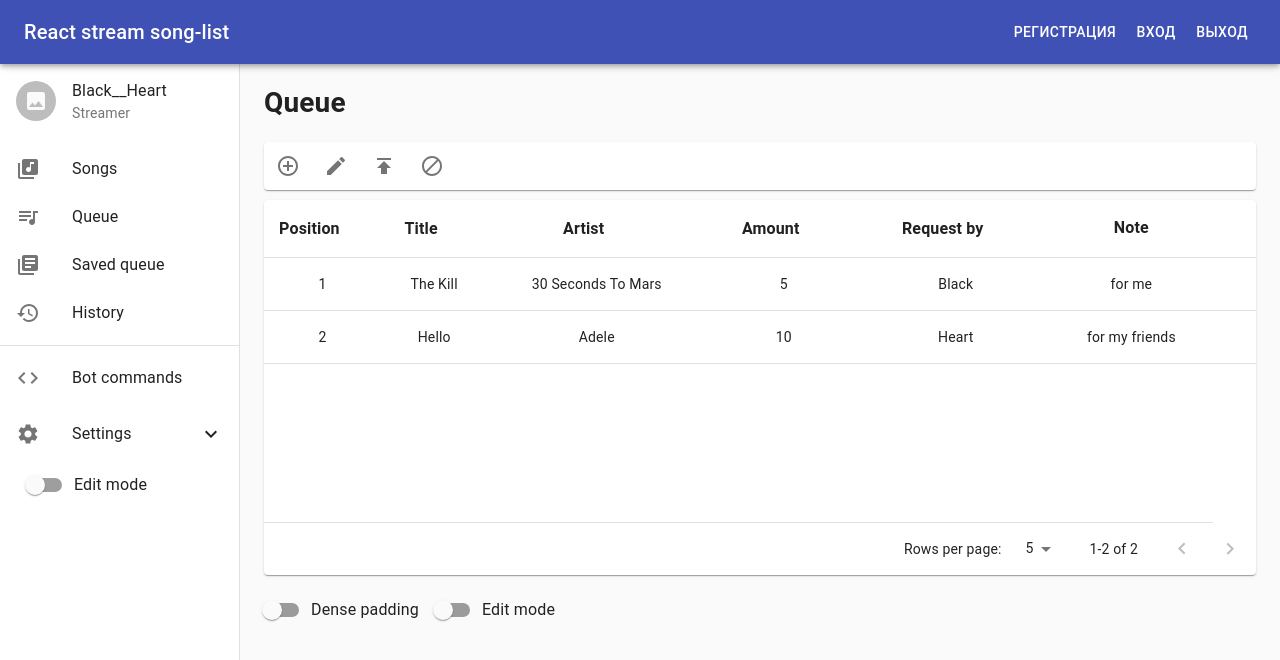
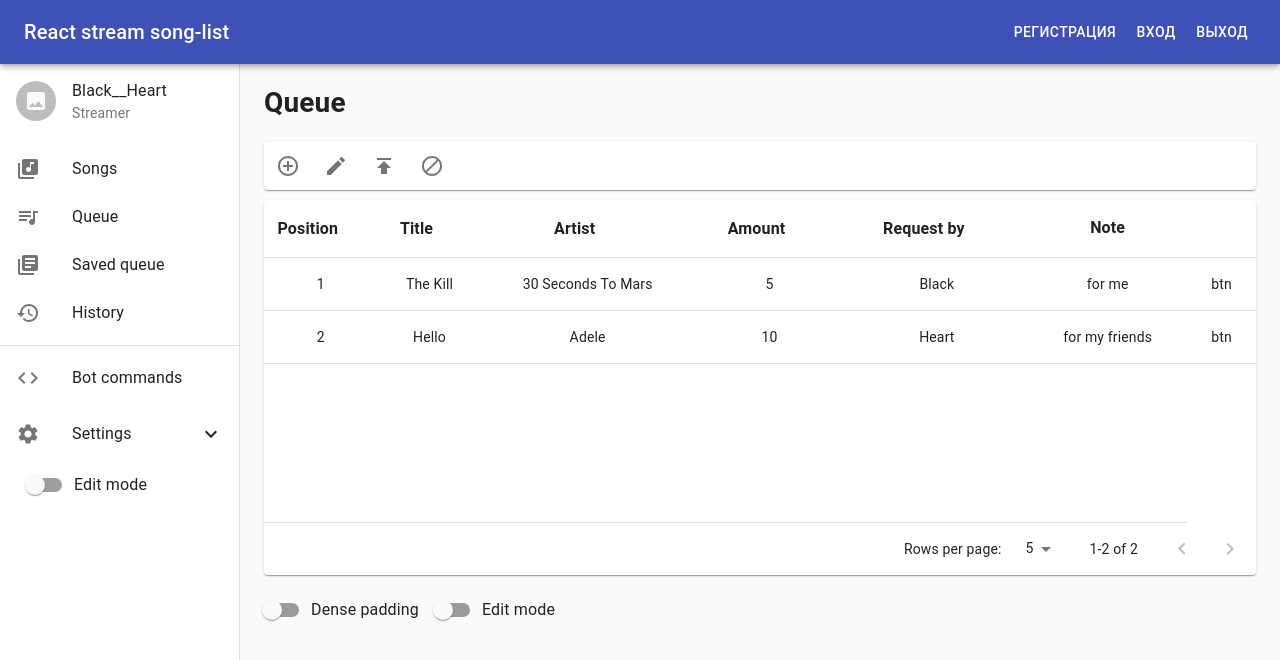
Before and after one commit to BlackHeart426/react-songlist, a React (Create React App) app: page /queue in a window 1280 px wide. Shown: the top 660 px of the page. Built offline with nearby package versions, Linux system fonts and the light colour scheme.

Commit message:
Add Func in Components

```diff
--- a/src/companents/TablePagination/ComponentTablePagination.js
+++ b/src/companents/TablePagination/ComponentTablePagination.js
@@ -17,6 +17,7 @@
 import {EditModeContext} from "../../contex/editMode/editNodeContext";
 import {EnhancedTableHead} from "./EnhancedTableHead";
 import {getComparator, stableSort} from "./stableSort";
+import {componentTags} from "./componentTags";
 
 
 
@@ -44,6 +45,7 @@
     },
 }));
 
+
 export default function ComponentTablePagination(props) {
     const classes = useStyles();
     const [order, setOrder] = React.useState('asc');
@@ -55,6 +57,7 @@
     const [rowsPerPage, setRowsPerPage] = React.useState(5);
     const {statusEditMode} = useContext(EditModeContext)
 
+
     /**
      * Сортировка
      */
@@ -63,6 +66,7 @@
         setOrder(isAsc ? 'desc' : 'asc');
         setOrderBy(property);
     };
+
 
     /**
      * Выбрать все
@@ -136,6 +140,7 @@
      */
     const emptyRows = rowsPerPage - Math.min(rowsPerPage, props.rowsData.length - page * rowsPerPage);
 
+
     return (
         <div className={classes.root}>
             <Paper className={classes.paper}>
@@ -190,37 +195,29 @@
 
                                             {/*TODO Переписать с типом элемента*/}
                                             { Object.keys(row).map((item, indexRow) => (
+
                                                 <TableCell align="center" key={indexRow}>
+
                                                     {
-                                                        row[item] == 'tag'
-                                                        ? <MusicNoteIcon/>
+                                                        row[item].type == 'tag'
+                                                        ? componentTags[row[item].name]
                                                         : <></>
                                                     }
                                                     {
-                                                        row[item] == 'btn' && statusEditMode
+                                                        row[item].type == 'btn' && statusEditMode
                                                         ? <Button
                                                             type="submit"
                                                             color="primary"
                                                             variant="outlined"
+                                                            onClick={() => row[item].handler(row.title)}
                                                         >
                                                             request
                                                         </Button>
                                                         : <></>
                                                     }
                                                     {
-                                                        row[item] != 'btn' &&  row[item] != 'tag'
+                                                        row[item].type != 'btn' &&  row[item].type != 'tag'
                                                         ? <> {row[item]} </>
-                                                        : <></>
-                                                    }
-                                                    {
-                                                        typeof row[item] === 'object'
-                                                        ? <Button
-                                                                type="submit"
-                                                                color="primary"
-                                                                variant="outlined"
-                                                            >
-                                                                row[item].title
-                                                            </Button>
                                                         : <></>
                                                     }
 
--- /dev/null
+++ b/src/companents/TablePagination/componentTags.js
@@ -0,0 +1,7 @@
+import MusicNoteIcon from "@material-ui/icons/MusicNote";
+import React from "react";
+
+
+export const componentTags = {
+    'Music' : <MusicNoteIcon/>
+}
--- a/src/page/Songs.js
+++ b/src/page/Songs.js
@@ -28,23 +28,14 @@
         marginTop: '10px'
     }
 
-    // function createData(title, artist, timesPlayed, lastPlayed, tag, action) {
-    //     return [
-    //         { name: 'title', value: title, type: 'text' },
-    //         { name: 'artist', value: artist, type: 'text' },
-    //         { name: 'timesPlayed', value: timesPlayed, type: 'text' },
-    //         { name: 'lastPlayed', value: lastPlayed, type: 'text' },
-    //         { name: 'tag', value: tag, type: 'tag' },
-    //         { name: 'action', value: action, type: 'btn', handler: requestHandler }
-    //     ]
-    // }
-    function requestHandler() {
-        console.log('request')
+
+    function requestHandler(id) {
+        console.log('request', id)
 
     }
 
-    function createData(title, artist, timesPlayed, lastPlayed, tag, action) {
-        return {title, artist, timesPlayed, lastPlayed, tag, action}
+    function createData(title, artist, timesPlayed, lastPlayed, tags, action) {
+        return {title, artist, timesPlayed, lastPlayed, tags, action}
     }
 
     const headCells = [
@@ -57,9 +48,22 @@
     ];
 
     const rows = [
-        createData('The Kill', '30 Seconds To Mars', 1, '1 week age', 'tag', 'btn'),
-        createData('Hello', 'Adele', 2, '2 week age', 'tag', 'btn'),
+        createData('The Kill', '30 Seconds To Mars', 1, '1 week age' ),
+        createData('Hello', 'Adele', 2, '2 week age'),
     ]
+
+    const rowsTest = [
+        createData('The Kill', '30 Seconds To Mars', 1, '1 week age',{name: 'Music', handler: () => requestHandler(), type: 'tag'}, { name: 'Request', handler: requestHandler, type: 'btn' } ),
+        createData('Hello', 'Adele', 2, '2 week age',{name: 'Music', handler: () => requestHandler(), type: 'tag'}, { name: 'Request', handler: requestHandler, type: 'btn' }),
+    ]
+
+    const btnRows = [
+        { name: 'Request', handler: requestHandler, type: 'btn' }
+    ]
+
+    function createDataTest(title, artist, timesPlayed, lastPlayed) {
+        return { text: {title: title, artist: artist, timesPlayed: timesPlayed, lastPlayed: lastPlayed}, btn: { name: 'Request', handler: requestHandler, type: 'btn' } }
+    }
     //TODO переписать на массив с типом элемента
 
     return (
@@ -87,7 +91,7 @@
                     Show inactive
                 </>
             </Card>
-            <TablePagination headCells = {headCells} rowsData = {rows}/>
+            <TablePagination headCells = {headCells} rowsData = {rowsTest} createDataTest = {rowsTest}/>
         </div>
     )
 }
```
